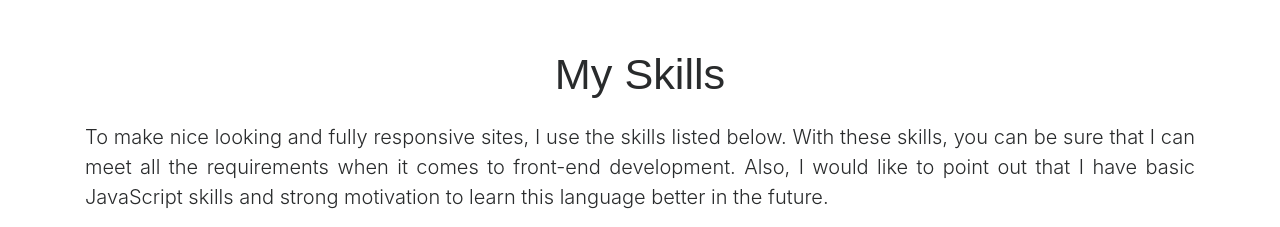
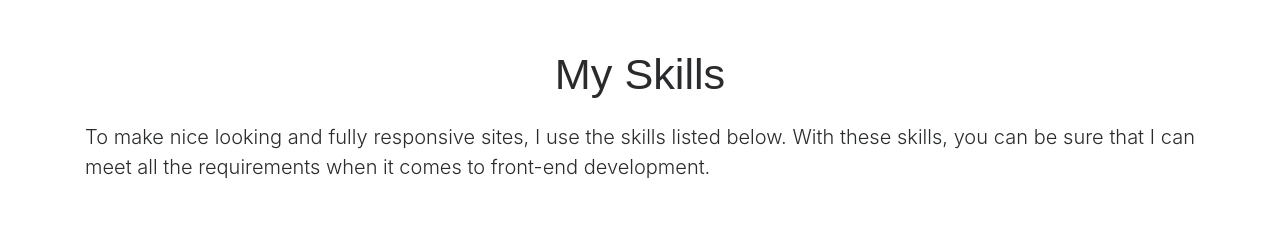
Before and after one commit to milos15/milos-babic, a plain HTML site: page index.html in a window 1280 px wide. Shown: the part 1260-1487 px from the top of the page. Drawn offline with nearby package versions, Linux system fonts and the light colour scheme; a script that the page names is missing; a web font is replaced by a local one.

Commit message:
skills
skills-fixed

```diff
--- a/index.html
+++ b/index.html
@@ -139,7 +139,7 @@
                 <div class="col">
                     <div class="info-header mb-5">
                         <h1 class="p-3 headings"> My Skills </h1>
-                        <p class="lead text-justify"> To make nice looking and fully responsive sites, I use the skills listed below. With these skills, you can be sure that I can meet all the requirements when it comes to front-end development. Also, I would like to point out that I have basic JavaScript skills and strong motivation to learn this language better in the future. </p>
+                        <p class="lead text-justify"> To make nice looking and fully responsive sites, I use the skills listed below. With these skills, you can be sure that I can meet all the requirements when it comes to front-end development. </p>
                    </div>
 
                    <div class="row">
```
